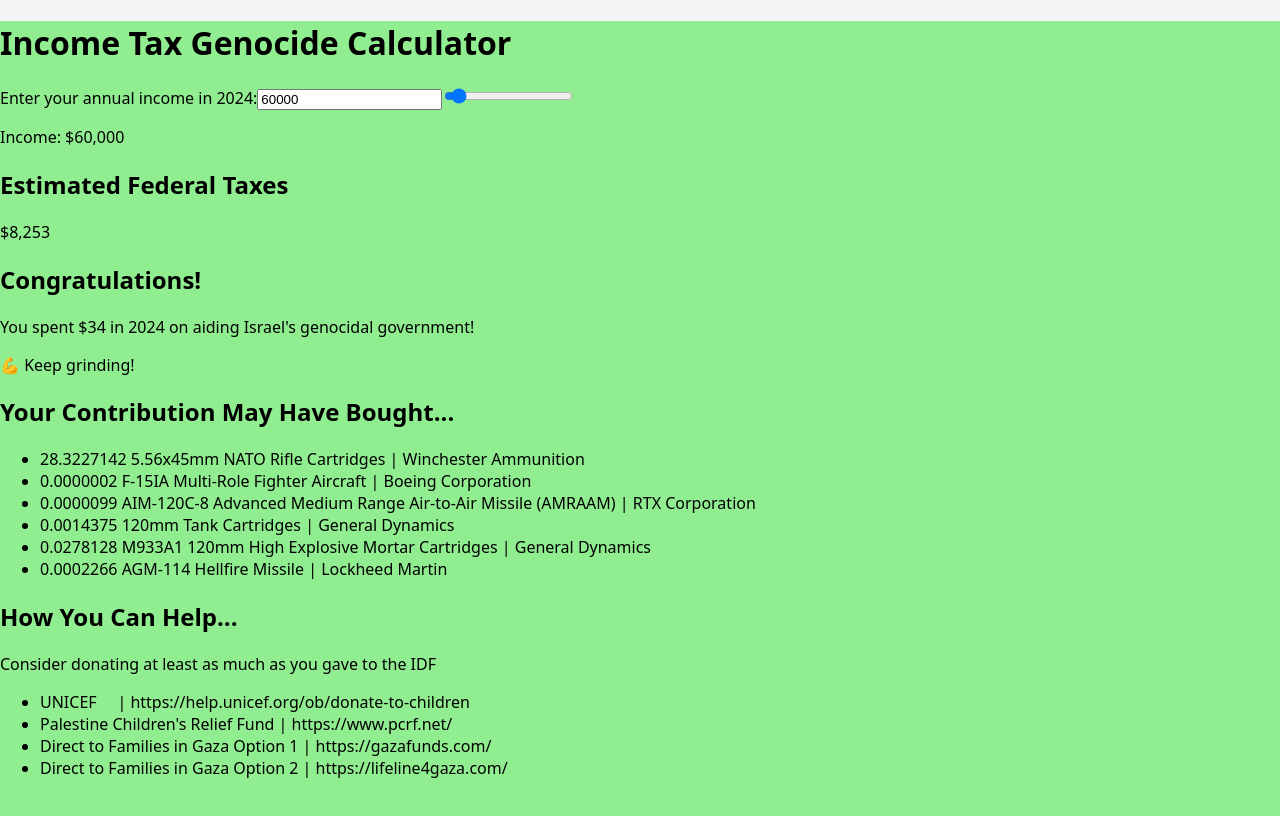
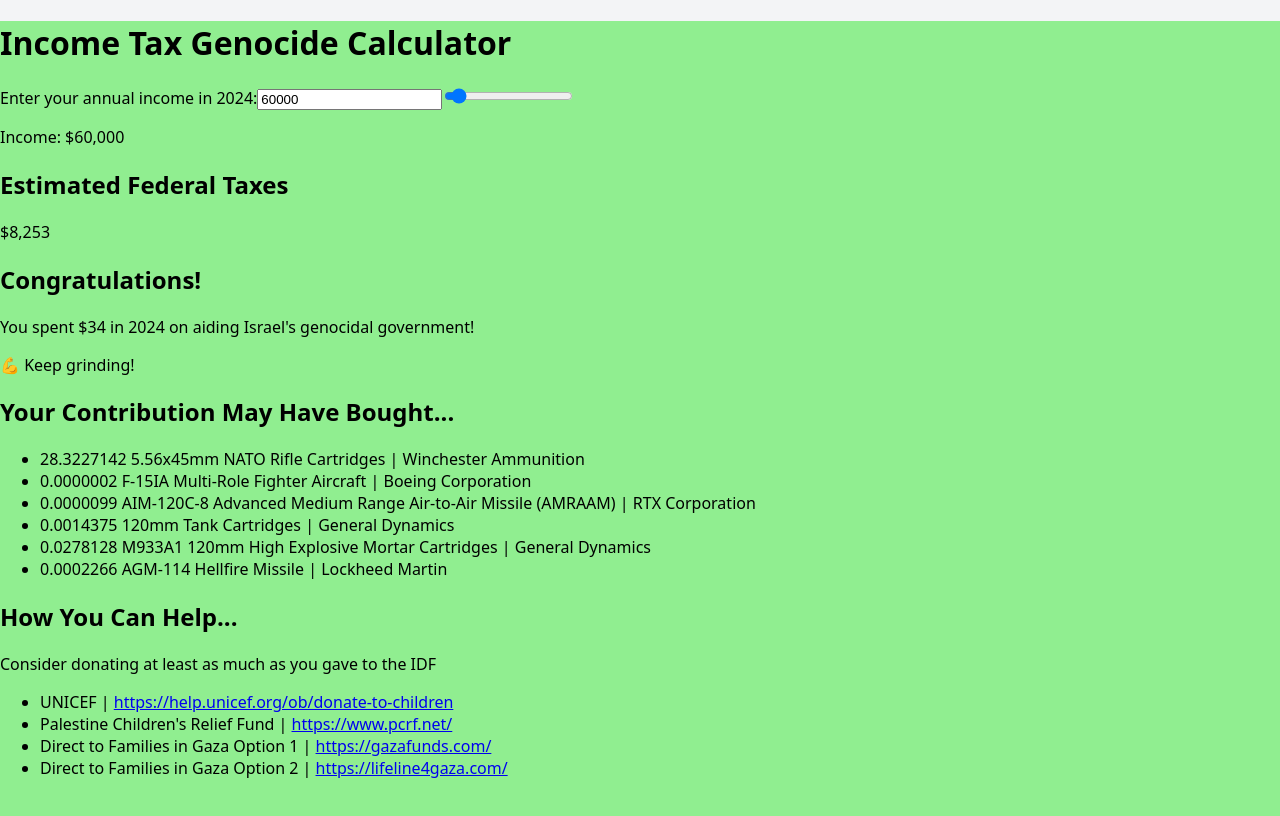
Before and after one commit to kevin116mitchell/income-tax-genocide-calculator, a React (Vite) app: page / in a window 1280 px wide. Shown: the top 816 px of the page. Built offline with nearby package versions, Linux system fonts and the light colour scheme; the HTML template or start-up script is replaced by a standard one.

Commit message:
made websites clickable

```diff
--- a/src/App.jsx
+++ b/src/App.jsx
@@ -133,7 +133,14 @@
         {aidOrganizations.map((org) => {
           return (
             <li key={org.name}>
-              {org.name.padEnd(10, '\u00A0')} | <span className="italic">{org.website}</span>
+              {org.name} | <a
+                href={org.website}
+                target="_blank"
+                rel="noopener noreferrer"
+                className="italic text-blue-600 hover:text-blue-800 underline"
+              >
+                {org.website}
+              </a>
             </li>
           )
         })}
```
